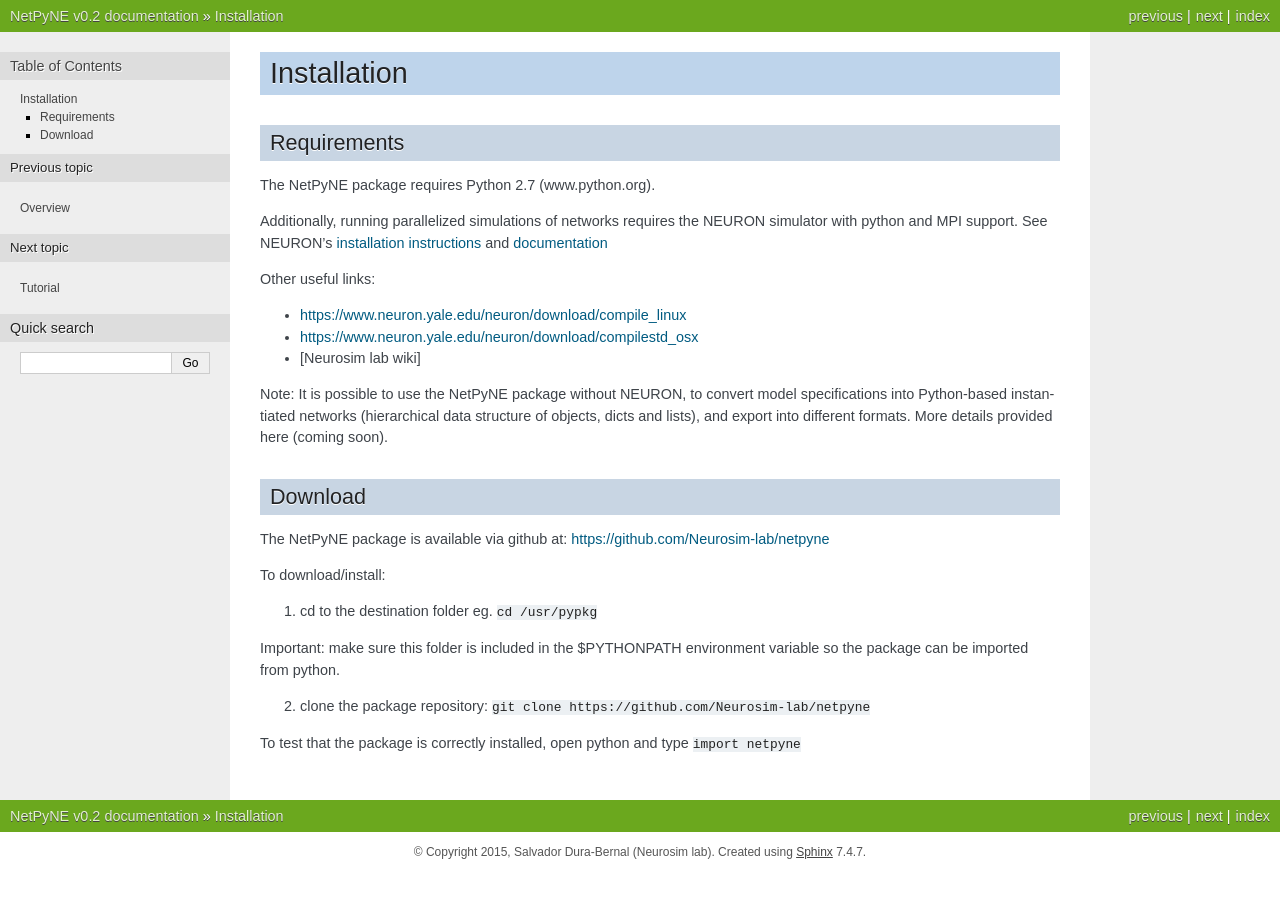
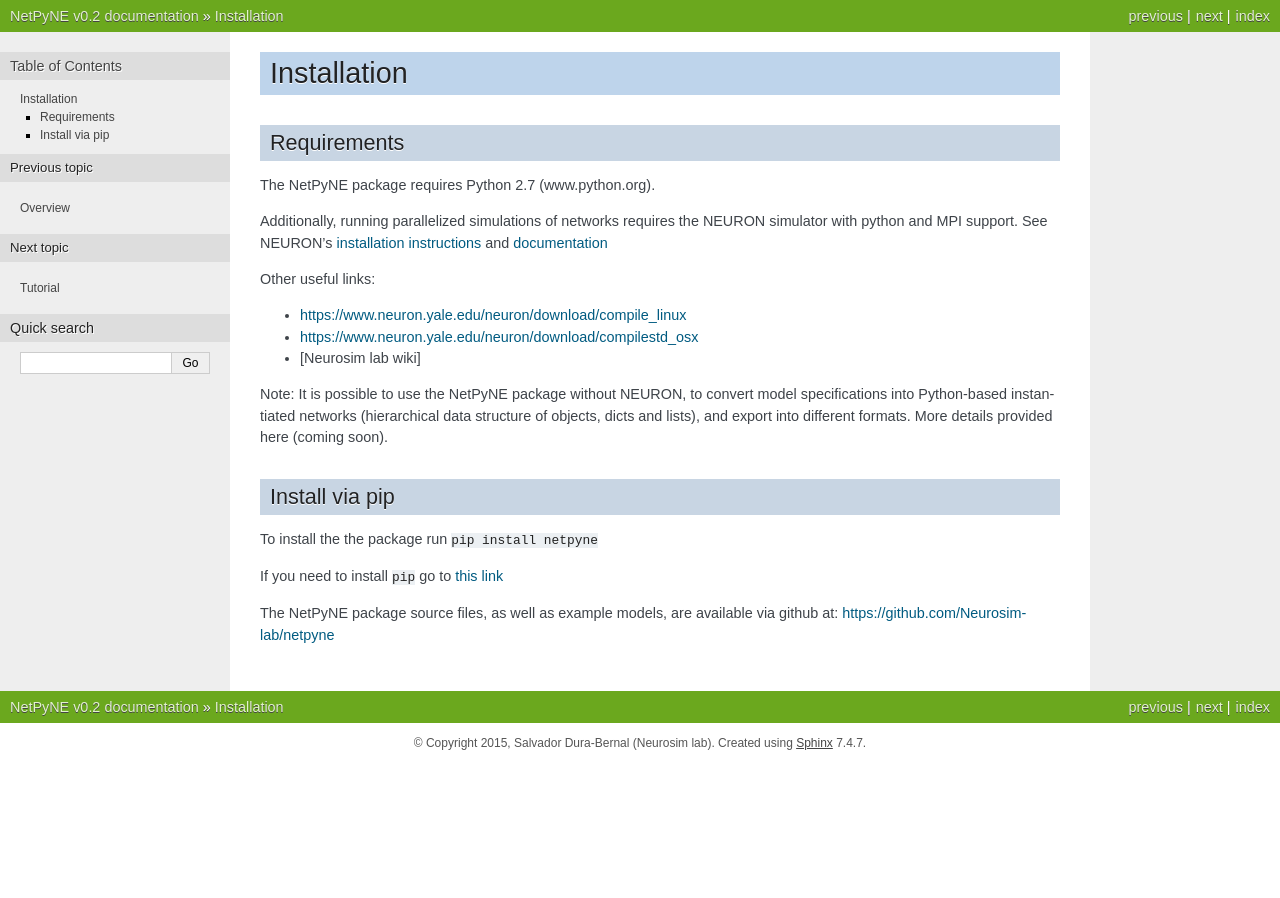
Before and after one commit to suny-downstate-medical-center/netpyne, a Sphinx documentation site: the page built from doc/source/install.rst, in a window 1280 px wide. Built offline with Sphinx 7.4.7, drawn with Linux system fonts in a browser that asks for light colours.

Commit message:
updated installation instructions

```diff
--- a/doc/source/install.rst
+++ b/doc/source/install.rst
@@ -18,17 +18,11 @@
 
 Note: It is possible to use the NetPyNE package without NEURON, to convert model specifications into Python-based instantiated networks (hierarchical data structure of objects, dicts and lists), and export into different formats. More details provided here (coming soon).
 
-Download
--------------
+Install via pip
+----------------
 
-The NetPyNE package is available via github at: https://github.com/Neurosim-lab/netpyne
+To install the the package run ``pip install netpyne``
 
-To download/install:
+If you need to install ``pip`` go to `this link <https://pip.pypa.io/en/stable/installing/>`_
 
-1. cd to the destination folder eg. ``cd /usr/pypkg``
-
-Important: make sure this folder is included in the $PYTHONPATH environment variable so the package can be imported from python.
-
-2. clone the package repository: ``git clone https://github.com/Neurosim-lab/netpyne``
-
-To test that the package is correctly installed, open python and type ``import netpyne``
+The NetPyNE package source files, as well as example models, are available via github at: https://github.com/Neurosim-lab/netpyne
```
Also changed, not shown: README.md (+3 -3 lines).
